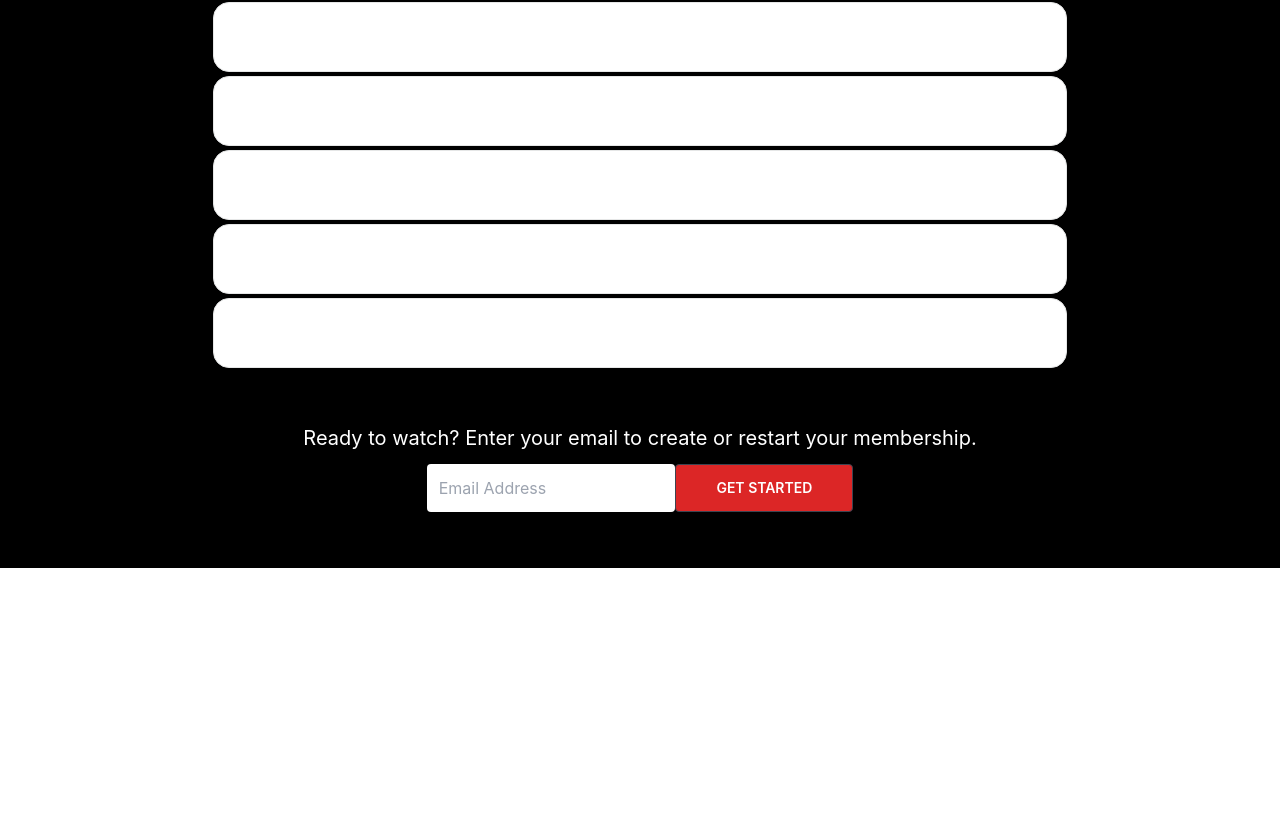
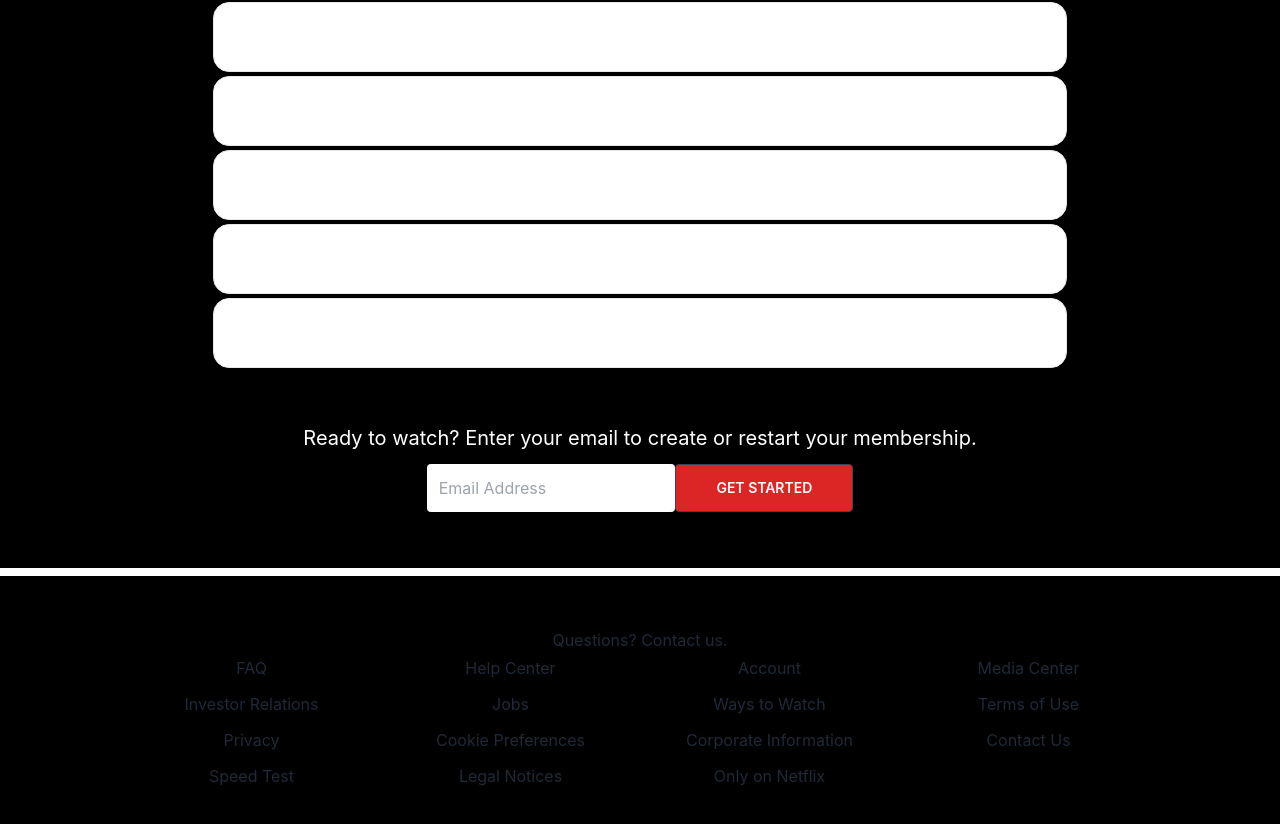
Before and after one commit to Innovatorsajjad/Netflix_Clone, a React (Create React App) app: page / in a window 1280 px wide. Shown: the part 2436-3260 px from the top of the page. Before the commit the page ends 3004 px from the top, so only its background shows below. Built offline with nearby package versions, Linux system fonts and the light colour scheme.

Commit message:
footer added sucessfully

```diff
--- a/src/App.js
+++ b/src/App.js
@@ -1,5 +1,6 @@
 import './App.css';
 import FirstBanner from './components/FirstBanner/FirstBanner';
+import Footer from './components/Footer/Footer';
 import QuestionAndAnswer from './components/QustionAndAnswer/QuestionAndAnswer';
 import Services from './components/Services/Services';
 
@@ -9,6 +10,7 @@ function App() {
       <FirstBanner/>
       <Services/>
       <QuestionAndAnswer/>
+      <Footer/>
     </div>
   );
 }
--- /dev/null
+++ b/src/components/Footer/Footer.js
@@ -0,0 +1,31 @@
+import React from 'react';
+
+const Footer = () => {
+    return (
+        <div>
+            <div className="fullFooter bg-black py-12 mt-2">
+                <h6 className='my-1'>Questions? Contact us.</h6>
+
+                <div className="options grid grid-cols-4 w-4/5 gap-3 mx-auto">
+                    <div>FAQ</div>
+                    <div>Help Center</div>
+                    <div>Account</div>
+                    <div>Media Center</div>
+                    <div>Investor Relations</div>
+                    <div>Jobs</div>
+                    <div>Ways to Watch</div>
+                    <div>Terms of Use</div>
+                    <div>Privacy</div>
+                    <div>Cookie Preferences</div>
+                    <div>Corporate Information</div>
+                    <div>Contact Us</div>
+                    <div>Speed Test</div>
+                    <div>Legal Notices</div>
+                    <div>Only on Netflix</div>
+                </div>
+            </div>
+        </div>
+    );
+};
+
+export default Footer;
```
